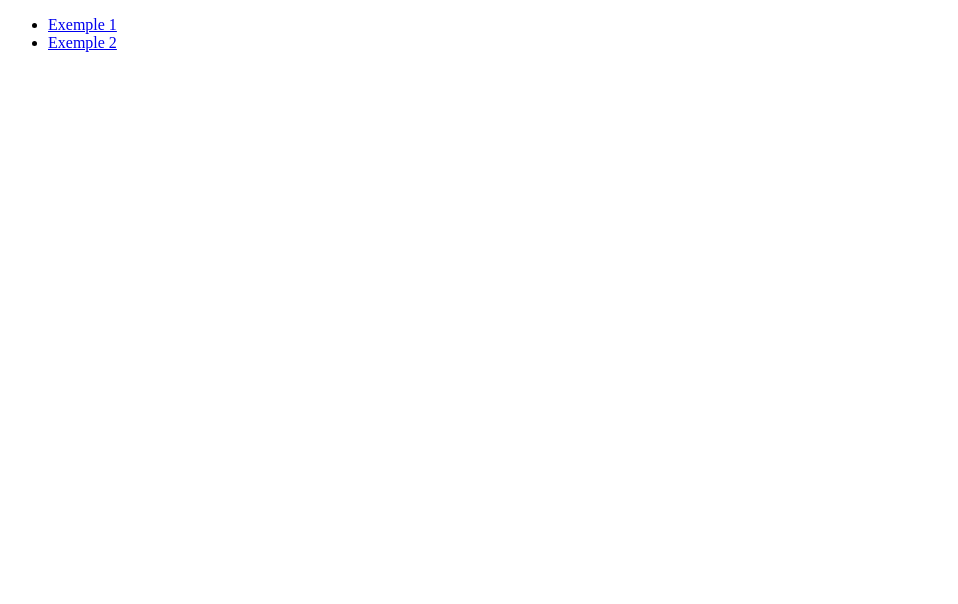
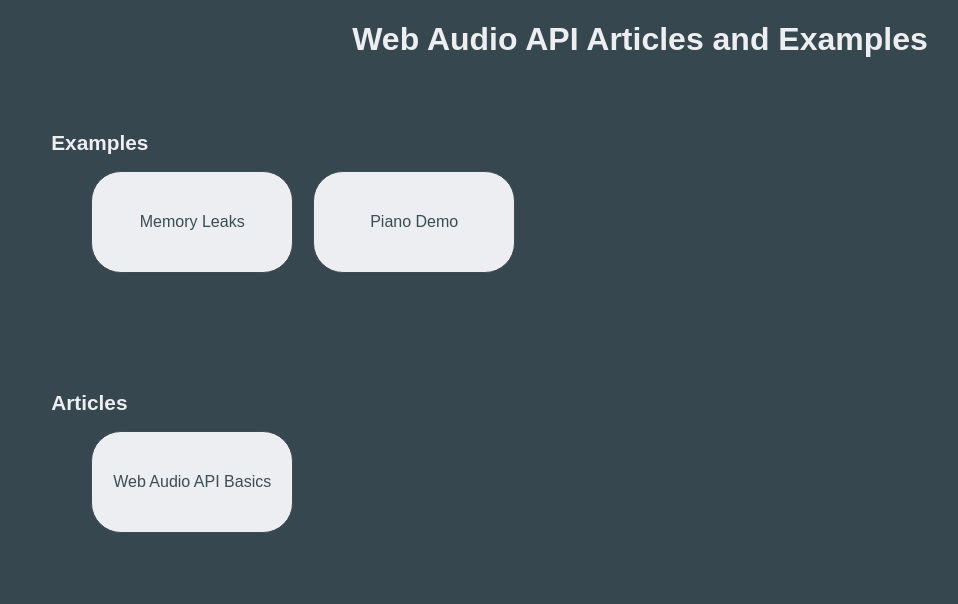
Before and after one commit to FBerthelot/web-audio-api-examples, a plain HTML site: page index.html in a window 1280 px wide. Shown: the whole page, without its empty margins (0-958 px from the left). Drawn offline with Linux system fonts and the light colour scheme.

Commit message:
added style to index and added adsr and possiblty to change type of signal in the piano

```diff
--- a/index.html
+++ b/index.html
@@ -1,13 +1,27 @@
 <!DOCTYPE html>
 <html>
-<head lang="fr">
-    <meta charset="UTF-8">
-    <title></title>
-</head>
+    <head lang="fr">
+        <meta charset="UTF-8">
+        <title>Web Audio API Articles and Examples</title>
+
+        <link rel="stylesheet" type="text/css" href="./style/normalize.css">
+        <link rel="stylesheet" type="text/css" href="./style/index.css">
+
+    </head>
     <body>
-        <ul>
-            <li><a href="./exemple1">Exemple 1</a></li>
-            <li><a href="./exemple2">Exemple 2</a></li>
-        </ul>
+        <h1>Web Audio API Articles and Examples</h1>
+        <section id="example">
+            <span class="title">Examples</span>
+            <ul>
+                <li><a href="./exemple1">Memory Leaks</a></li>
+                <li><a href="./exemple2">Piano Demo</a></li>
+            </ul>
+        </section>
+        <section id="article">
+            <span class="title">Articles</span>
+            <ul>
+                <li><a href="https://github.com/FBerthelot/web-audio-api-examples/pull/1">Web Audio API Basics</a></li>
+            </ul>
+        </section>
     </body>
 </html>
--- /dev/null
+++ b/style/index.css
@@ -0,0 +1,54 @@
+body, html {
+    background-color: #37474F;
+    height: 100%;
+    width: 100%;
+}
+
+body {
+    display: flex;
+    flex-direction: column;
+}
+
+h1 {
+    color: #ECEEF1;
+    margin-left: auto;
+    margin-right: auto;
+}
+
+ul {
+    text-decoration: none;
+}
+
+section {
+    padding: 4%;
+}
+
+.title {
+    color: #ECEEF1;
+    font-size: 1.3rem;
+    font-weight: 700;
+}
+
+#example ul, #article ul {
+    list-style:  none;
+    display: flex;
+    flex-direction: row;
+}
+
+#example ul li, #article ul li {
+    display: flex;
+    border-radius: 30px;
+    width: 200px;
+    height: 100px;
+    background: #ECEEF1;
+    color: #3C4C53;
+    border: 1px solid #3C4C53;
+    margin-right: 20px;
+}
+
+
+#example ul li a, #article ul li a {
+    text-decoration: none;
+    margin: auto;
+    color: #3C4C53;
+}
```
Also changed, not shown: exemple2/index.css (+7 -0 lines), exemple2/index.html (+18 -0 lines), exemple2/index.js (+24 -3 lines), exemple2/src/eventHandler.js (+44 -4 lines), 1 other file.
